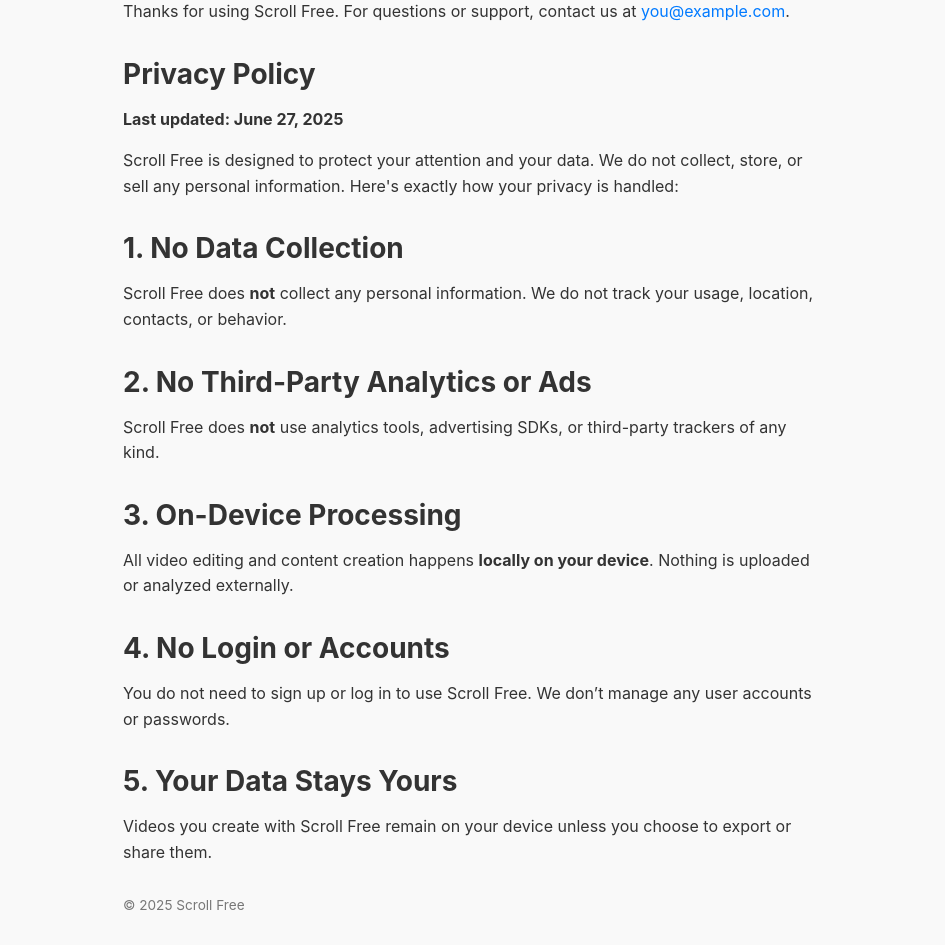
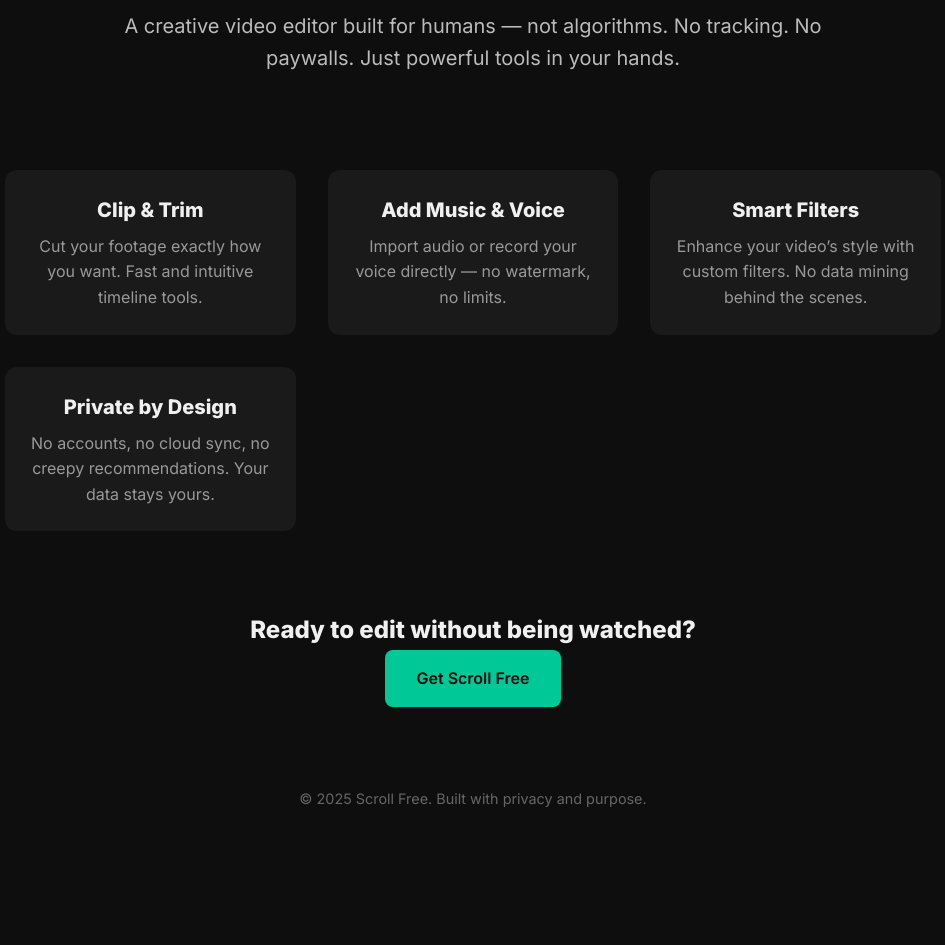
Before and after one commit to crpeter/scroll-free-support, a plain HTML site: page index.html in a window 1280 px wide. Shown: the part 115-1060 px from the top of the page, without its empty margins (167-1112 px from the left). After the commit the page ends 957 px from the top, so only its background shows below. Drawn offline with Linux system fonts and the light colour scheme.

Commit message:
Update index.html

```diff
--- a/index.html
+++ b/index.html
@@ -2,66 +2,116 @@
 <html lang="en">
 <head>
   <meta charset="UTF-8" />
-  <meta name="viewport" content="width=device-width, initial-scale=1" />
-  <title>Scroll Free Support</title>
+  <meta name="viewport" content="width=device-width, initial-scale=1.0"/>
+  <title>Scroll Free – Edit Without Surveillance</title>
+  <link href="https://fonts.googleapis.com/css2?family=Inter:wght@400;600;800&display=swap" rel="stylesheet">
   <style>
+    * {
+      box-sizing: border-box;
+      margin: 0;
+      padding: 0;
+    }
     body {
-      font-family: -apple-system, BlinkMacSystemFont, sans-serif;
-      margin: 0;
+      font-family: 'Inter', sans-serif;
+      background-color: #0e0e0e;
+      color: #f0f0f0;
+      line-height: 1.6;
+    }
+    header {
       padding: 2rem;
-      background: #f9f9f9;
-      color: #333;
+      text-align: center;
     }
-    .container {
-      max-width: 700px;
-      margin: auto;
-    }
-    h1, h2 {
-      font-size: 1.75rem;
-      margin-top: 2rem;
+    h1 {
+      font-size: 3rem;
+      font-weight: 800;
       margin-bottom: 1rem;
     }
-    p {
-      line-height: 1.6;
-      margin-bottom: 1rem;
+    p.lead {
+      font-size: 1.25rem;
+      color: #bbb;
+      max-width: 700px;
+      margin: 0 auto 2rem;
     }
-    a {
-      color: #007aff;
+    .features {
+      display: grid;
+      grid-template-columns: repeat(auto-fit, minmax(250px, 1fr));
+      gap: 2rem;
+      padding: 2rem;
+      max-width: 1000px;
+      margin: 0 auto;
+    }
+    .feature {
+      background-color: #1a1a1a;
+      border-radius: 12px;
+      padding: 1.5rem;
+      text-align: center;
+    }
+    .feature h3 {
+      font-size: 1.25rem;
+      margin-bottom: 0.5rem;
+    }
+    .feature p {
+      color: #999;
+    }
+    .cta {
+      text-align: center;
+      padding: 3rem 2rem;
+    }
+    .cta a {
+      display: inline-block;
+      background-color: #00c896;
+      color: #0e0e0e;
+      padding: 1rem 2rem;
+      font-weight: 600;
+      border-radius: 8px;
       text-decoration: none;
+      transition: background 0.3s;
     }
-    small {
-      display: block;
-      margin-top: 2rem;
-      font-size: 0.85rem;
-      color: #777;
+    .cta a:hover {
+      background-color: #00b084;
+    }
+    footer {
+      text-align: center;
+      padding: 2rem;
+      font-size: 0.9rem;
+      color: #666;
     }
   </style>
 </head>
 <body>
-  <div class="container">
+
+  <header>
     <h1>Scroll Free</h1>
-    <p>Thanks for using Scroll Free. For questions or support, contact us at <a href="mailto:you@example.com">you@example.com</a>.</p>
+    <p class="lead">A creative video editor built for humans — not algorithms. No tracking. No paywalls. Just powerful tools in your hands.</p>
+  </header>
 
-    <h2>Privacy Policy</h2>
-    <p><strong>Last updated: June 27, 2025</strong></p>
-    <p>Scroll Free is designed to protect your attention and your data. We do not collect, store, or sell any personal information. Here's exactly how your privacy is handled:</p>
+  <section class="features">
+    <div class="feature">
+      <h3>Clip & Trim</h3>
+      <p>Cut your footage exactly how you want. Fast and intuitive timeline tools.</p>
+    </div>
+    <div class="feature">
+      <h3>Add Music & Voice</h3>
+      <p>Import audio or record your voice directly — no watermark, no limits.</p>
+    </div>
+    <div class="feature">
+      <h3>Smart Filters</h3>
+      <p>Enhance your video’s style with custom filters. No data mining behind the scenes.</p>
+    </div>
+    <div class="feature">
+      <h3>Private by Design</h3>
+      <p>No accounts, no cloud sync, no creepy recommendations. Your data stays yours.</p>
+    </div>
+  </section>
 
-    <h2>1. No Data Collection</h2>
-    <p>Scroll Free does <strong>not</strong> collect any personal information. We do not track your usage, location, contacts, or behavior.</p>
+  <section class="cta">
+    <h2>Ready to edit without being watched?</h2>
+    <a href="#">Get Scroll Free</a>
+  </section>
 
-    <h2>2. No Third-Party Analytics or Ads</h2>
-    <p>Scroll Free does <strong>not</strong> use analytics tools, advertising SDKs, or third-party trackers of any kind.</p>
+  <footer>
+    &copy; 2025 Scroll Free. Built with privacy and purpose.
+  </footer>
 
-    <h2>3. On-Device Processing</h2>
-    <p>All video editing and content creation happens <strong>locally on your device</strong>. Nothing is uploaded or analyzed externally.</p>
-
-    <h2>4. No Login or Accounts</h2>
-    <p>You do not need to sign up or log in to use Scroll Free. We don’t manage any user accounts or passwords.</p>
-
-    <h2>5. Your Data Stays Yours</h2>
-    <p>Videos you create with Scroll Free remain on your device unless you choose to export or share them.</p>
-
-    <small>© 2025 Scroll Free</small>
-  </div>
 </body>
 </html>
```
